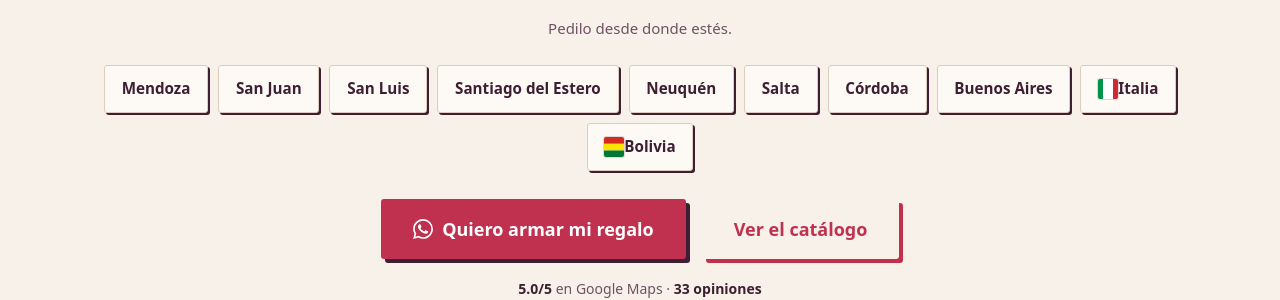
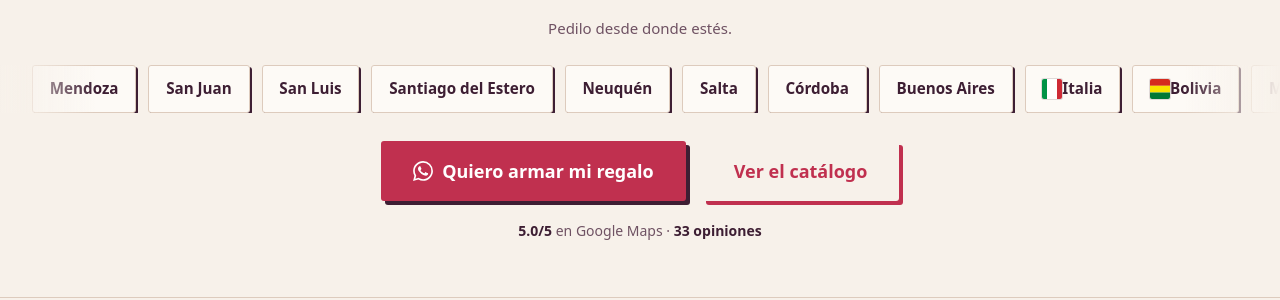
Before and after one commit to Ubarrionuevo/proyecto1, a Next.js app: page / in a window 1280 px wide. Shown: the part 313-613 px from the top of the page. Built offline with nearby package versions, Linux system fonts and the light colour scheme; no server answers.

Commit message:
hero: destinos en carrusel infinito sin pausa, Carousel con pauseOnHover opcional

```diff
--- a/src/components/GeoBanner.tsx
+++ b/src/components/GeoBanner.tsx
@@ -3,6 +3,7 @@
 import React from 'react';
 import { destinosDestacados, getWhatsAppUrl, contact } from '@/lib/products';
 import StickerButton from './ui/StickerButton';
+import Carousel from './ui/Carousel';
 import { ItalyFlagIcon, BoliviaFlagIcon } from './Icons';
 
 export default function GeoBanner() {
@@ -32,20 +33,35 @@ export default function GeoBanner() {
           >
             Pedilo desde donde estés.
           </p>
+        </div>
+      </div>
 
-          {/* Destinos destacados: banderitas para Italia y Bolivia, chips con
-              nombre para las provincias. Cada uno abre WhatsApp. */}
+      {/* Destinos destacados en carrusel infinito de derecha a izquierda:
+          banderitas para Italia y Bolivia, chips con nombre para las
+          provincias. Cada uno abre WhatsApp. No se frena nunca (ni con el
+          mouse): solo cede mientras se arrastra con el dedo. */}
       <div
-            className="mt-6 flex flex-wrap items-center justify-center gap-2.5 rise"
+        className="relative mt-6 overflow-hidden rise"
         style={{ '--rise-delay': '230ms' } as React.CSSProperties}
       >
-            {destinosDestacados.map((place) => (
+        <div className="absolute inset-y-0 left-0 w-14 sm:w-24 bg-gradient-to-r from-paper to-transparent z-10 pointer-events-none" />
+        <div className="absolute inset-y-0 right-0 w-14 sm:w-24 bg-gradient-to-l from-paper to-transparent z-10 pointer-events-none" />
+        <Carousel
+          label="Provincias y países desde donde nos compran"
+          items={destinosDestacados}
+          keyOf={(place) => place.name}
+          speed={40}
+          gap="0.75rem"
+          pauseOnHover={false}
+          className="px-5 sm:px-8"
+          renderSlide={(place, _i, copy) => (
             <a
               key={place.name}
               href={getWhatsAppUrl(`un regalo desde ${place.name}`)}
               target="_blank"
               rel="noopener noreferrer"
               aria-label={`Escribinos por WhatsApp desde ${place.name}`}
+              tabIndex={copy === 1 ? -1 : undefined}
               className="destino-chip touch-target"
             >
               {place.flag === 'it' && (
@@ -60,9 +76,12 @@ export default function GeoBanner() {
               )}
               {place.name}
             </a>
-            ))}
+          )}
+        />
       </div>
 
+      <div className="max-w-6xl mx-auto px-5 sm:px-8">
+        <div className="text-center">
           <div
             className="mt-7 flex flex-wrap items-center justify-center gap-4 rise"
             style={{ '--rise-delay': '300ms' } as React.CSSProperties}
--- a/src/components/ui/Carousel.tsx
+++ b/src/components/ui/Carousel.tsx
@@ -21,6 +21,7 @@ export default function Carousel<T>({
   speed = 32,
   gap = '1rem',
   className = '',
+  pauseOnHover = true,
 }: {
   label: string;
   items: T[];
@@ -29,6 +30,9 @@ export default function Carousel<T>({
   speed?: number;
   gap?: string;
   className?: string;
+  /* pauseOnHover false: ni el mouse lo frena (solo cede mientras se arrastra
+     con el dedo o se usa el teclado, para no pelear con el usuario). */
+  pauseOnHover?: boolean;
 }) {
   const scrollerRef = useRef<HTMLDivElement>(null);
   const pausedRef = useRef(false);
@@ -58,6 +62,7 @@ export default function Carousel<T>({
   };
 
   const onMouseEnter = () => {
+    if (!pauseOnHover) return;
     if (window.matchMedia('(hover: hover)').matches) pause();
   };
 
```
Lines whose indentation alone changed are shown as unchanged.
